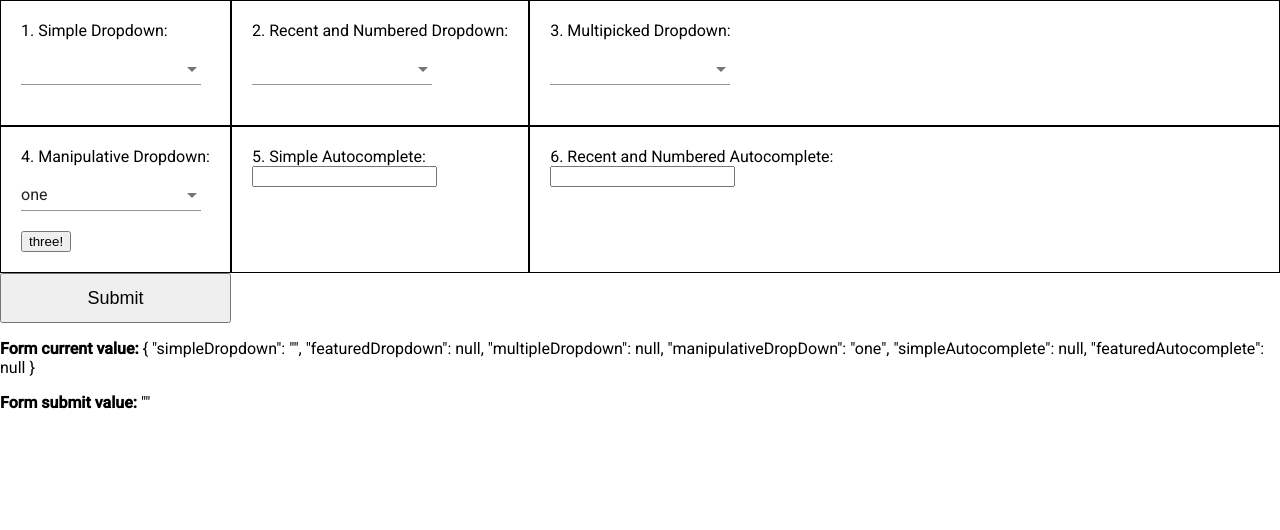
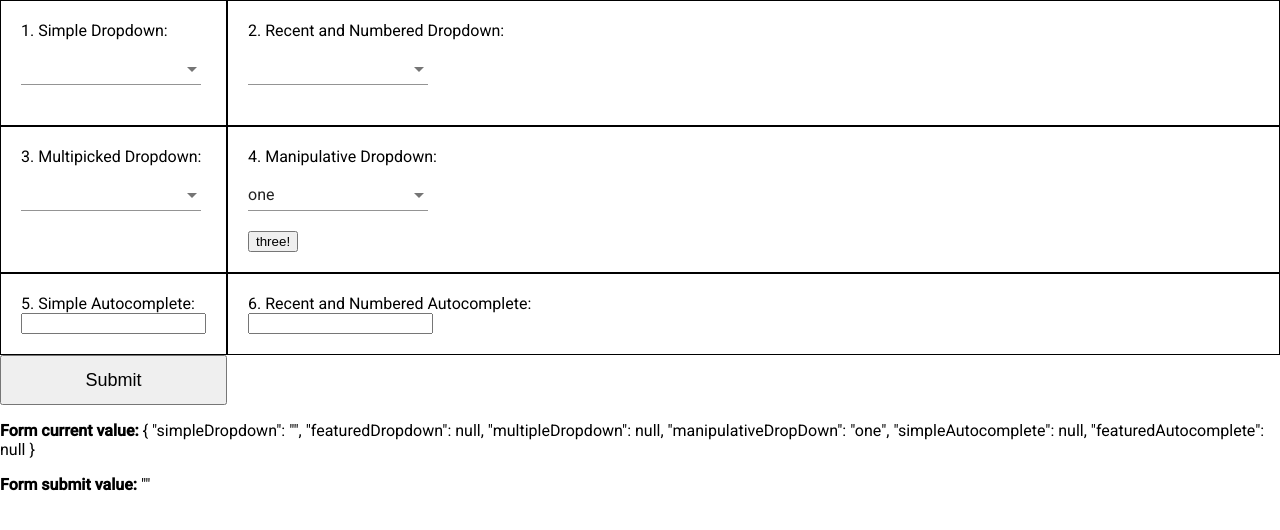
Before and after one commit to nEEck1/new-dropdown, an Angular app: page / in a window 1280 px wide. Shown: the top 530 px of the page. Built offline with nearby package versions, Linux system fonts and the light colour scheme.

Commit message:
css fix for form demo

```diff
--- a/src/app/components/form-demo/form-demo.component.scss
+++ b/src/app/components/form-demo/form-demo.component.scss
@@ -5,8 +5,8 @@ label {
 
 .container {
     display: grid;
-    grid-template-columns: auto auto 1fr;
-  grid-template-rows: auto auto;
+    grid-template-columns: auto 1fr;
+  grid-template-rows: auto;
 
 }
 
```
